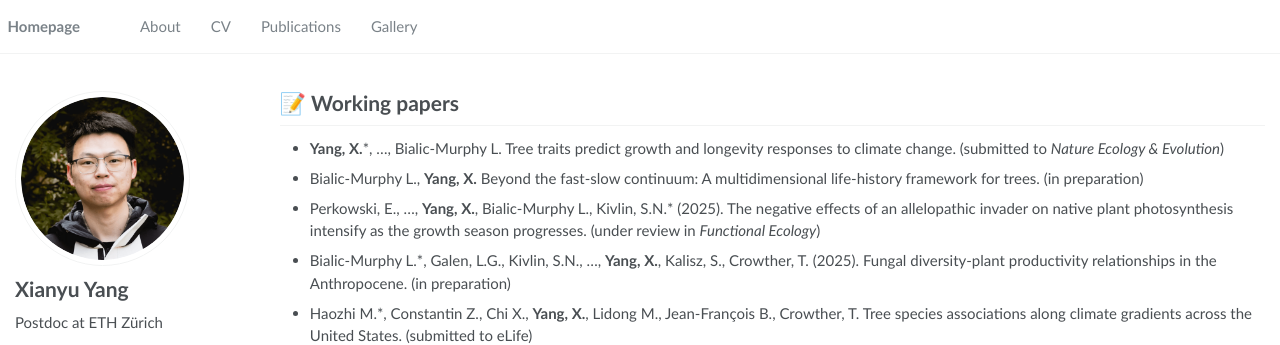
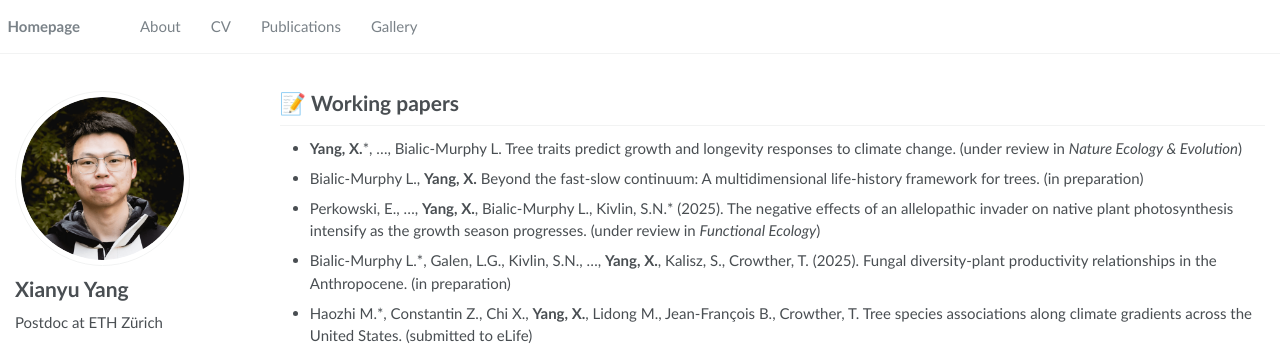
Before and after one commit to Xianyu-Yang/xianyu-yang.github.io, a Jekyll site: the page built from _pages/publications.md, in a window 1280 px wide and 900 px high. Shown: the top 345 px of the window. Built offline with Jekyll 4.4.1, drawn with Linux system fonts in a browser that asks for light colours; some web fonts are replaced.

Commit message:
Update publications.md

```diff
--- a/_pages/publications.md
+++ b/_pages/publications.md
@@ -6,7 +6,7 @@ author_profile: true
 ---
 
 # 📝 Working papers
-- **Yang, X.**\*, ..., Bialic-Murphy L. Tree traits predict growth and longevity responses to climate change. (submitted to _Nature Ecology & Evolution_)
+- **Yang, X.**\*, ..., Bialic-Murphy L. Tree traits predict growth and longevity responses to climate change. (under review in _Nature Ecology & Evolution_)
 
 - Bialic-Murphy L., **Yang, X.** Beyond the fast-slow continuum: A multidimensional life-history framework for trees. (in preparation)
 
```
